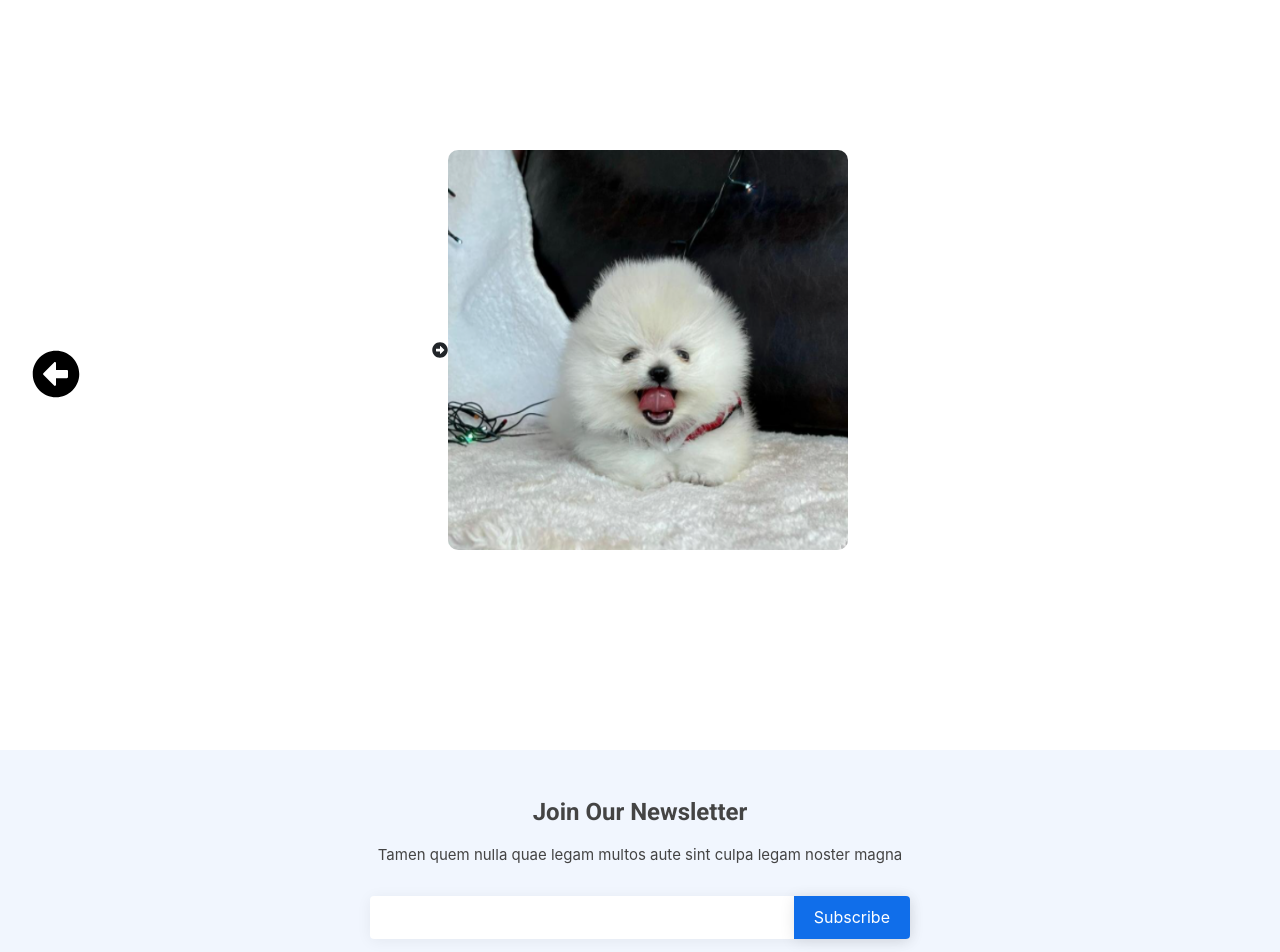
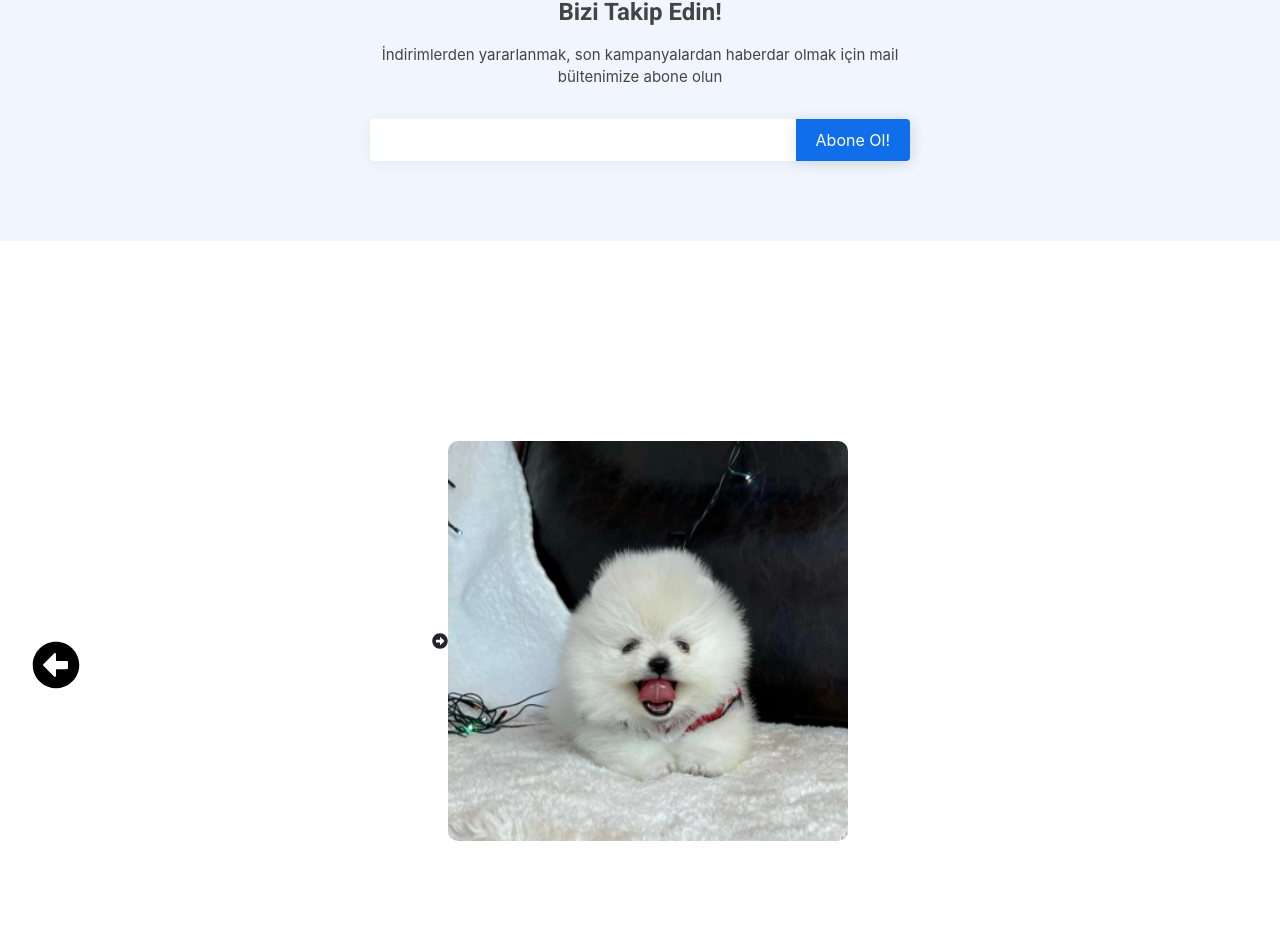
Before and after one commit to Kodluyoruz-Proje-Ekibi/sahiplen, a React (Create React App) app: page / in a window 1280 px wide. Shown: the part 1857-2809 px from the top of the page. Built offline with nearby package versions, Linux system fonts and the light colour scheme.

Commit message:
The subscription field that comes to all pages was turned into a component as SubscribeUs and added only to the main page

```diff
--- a/src/components/AnimalDetailPage/index.js
+++ b/src/components/AnimalDetailPage/index.js
@@ -2,10 +2,11 @@ import React from 'react';
 import AnimalCard from './AnimalCard';
 import DetailDescription from './Description';
 import DetailUserCard from './UserCard';
+import styles from './style.module.css';
 
 function AnimalDetail() {
 	return (
-		<div className="container pt-5">
+		<div className={`container mt-5 pt-5 ${styles.card}`}>
 			<div className="row">
 				<div className="col-lg-4">
 					<AnimalCard />
--- a/src/components/AnimalDetailPage/style.module.css
+++ b/src/components/AnimalDetailPage/style.module.css
@@ -1,4 +1,13 @@
 .member {
+	padding: 10px;
+	margin-bottom: 20px;
+	overflow: hidden;
+	border-radius: 4px;
+	background: #fff;
+
+}
+
+.card {
 	padding: 10px;
 	margin-bottom: 20px;
 	overflow: hidden;
--- a/src/components/Footer/index.js
+++ b/src/components/Footer/index.js
@@ -3,22 +3,6 @@ import React from 'react';
 function Footer() {
 	return (
 		<>
-			<div id="footer">
-				<div className="footer-newsletter">
-					<div className="container">
-						<div className="row justify-content-center">
-							<div className="col-lg-6">
-								<h4>Join Our Newsletter</h4>
-								<p>Tamen quem nulla quae legam multos aute sint culpa legam noster magna</p>
-								<form>
-									<input type="email" name="email" />
-									<input type="submit" value="Subscribe" />
-								</form>
-							</div>
-						</div>
-					</div>
-				</div>
-			</div>
 			<footer id="footer">
 				<div className="footer-top">
 					<div className="container">
--- a/src/components/Home/index.js
+++ b/src/components/Home/index.js
@@ -1,12 +1,14 @@
 import React from 'react';
 import Slider from '../Slider';
 import Card from '../Card';
+import SubscribeUs from '../SubscribeUs';
 
 function Home() {
 	return (
 		<>
 			<Slider />
 			<Card />
+			<SubscribeUs />
 		</>
 	);
 }
--- /dev/null
+++ b/src/components/SubscribeUs.js
@@ -0,0 +1,25 @@
+function SubscribeUs() {
+	return (
+		<div id="footer">
+			<div className="footer-newsletter">
+				<div className="container">
+					<div className="row justify-content-center">
+						<div className="col-lg-6">
+							<h4>Bizi Takip Edin!</h4>
+							<p>
+								İndirimlerden yararlanmak, son kampanyalardan haberdar olmak için mail bültenimize
+								abone olun
+							</p>
+							<form>
+								<input type="email" name="email" />
+								<input type="submit" value="Abone Ol!" />
+							</form>
+						</div>
+					</div>
+				</div>
+			</div>
+		</div>
+	);
+}
+
+export default SubscribeUs;
```
